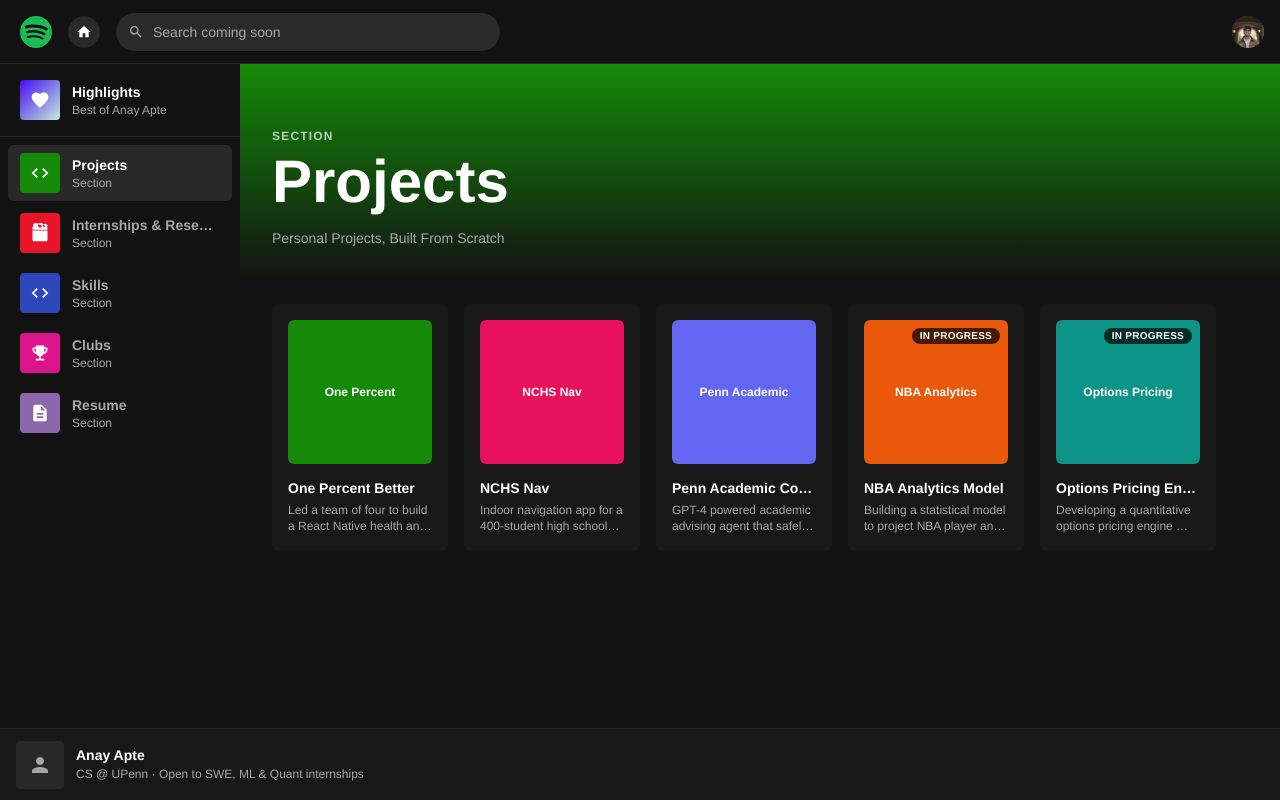
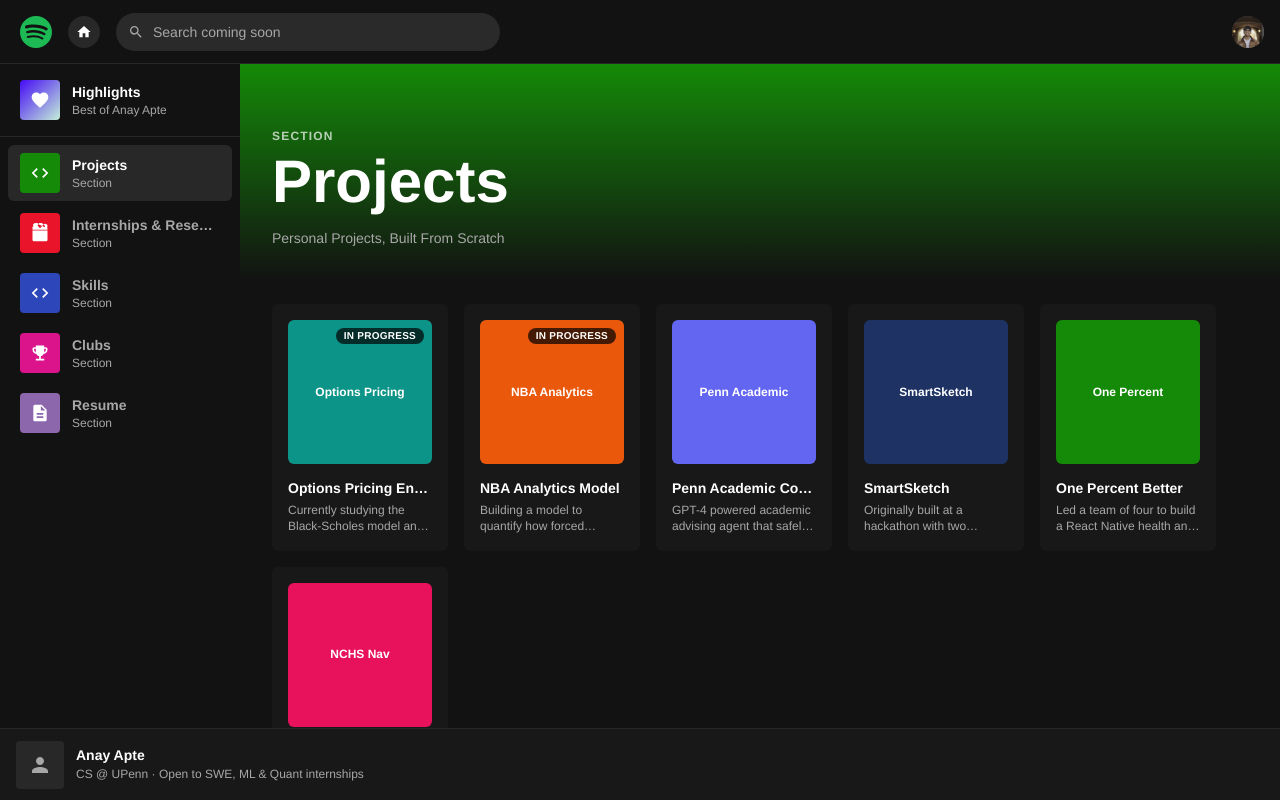
Before and after one commit to AnayApte/final_web_portfolio, a Next.js app: page /projects in a window 1280 px wide. Built offline with nearby package versions, Linux system fonts and the light colour scheme.

Commit message:
Added information for Options Engine, NBA Analytics, and SmartSketch.
Work on Stanford336 details tmrw and finish the portfolio within 2 days.

```diff
--- a/src/data/experience.ts
+++ b/src/data/experience.ts
@@ -83,6 +83,70 @@
     credentials: ['Excellence in Research Award — Argonne National Laboratory, 2024'],
   },
   {
+    id: 'options-pricing-engine',
+    category: 'project',
+    title: 'Options Pricing Engine',
+    employer: 'Personal Project',
+    dateRange: '2026–Present',
+    description: 'Currently studying the Black-Scholes model and its derivation before writing any code. Building the engine in C++ since it\'s the industry standard for performance-critical pricing systems, and a language I wanted real quant/fintech experience in. Implementing visualization in Python since it\'s a natural fit for plotting payfoff diagrams, vol surfaces, and Greeks.',
+    slides: [
+      { caption: 'PLACEHOLDER'},
+    ],
+    bullets: [],
+    accentColor: '#0D9488',
+    highlight: false,
+    inProgress: true,
+  },
+  {
+    id: 'nba-analytics-model',
+    category: 'project',
+    title: 'NBA Analytics Model',
+    employer: 'Personal Project',
+    dateRange: '2026–Present',
+    description: 'Building a model to quantify how forced substitutions (foul trouble, ejection, injury) affect team performance by player archetype, with a planned extension to recommend optimal replacement lineups against any given opponent.',
+    slides: [
+      { caption: 'The core idea is that forced substitutions aren\'t coaching decisions, so they act as natural experiments, isolating a clean causal effect rather than one by strategy. I worked with Claude to design a methodology around this, comparing performance (points per possession, shot selection, pace, defensive metrics) in the 20 possessions before and after each forced sub, classified by the departing player\'s skill archetype (floor spacer, rim runner, playmaker, switchable defender). So far I\'ve explored a single game\'s play-by-play data via swar/nba_api and hit two early finds: the PlayByPlayV2 endpoint is deprecated in favor of V3, and the API rate-limits aggressively, requiring throttled requests between calls. The ingestion pipeline, archetype classifier, and causal inference model are still to be built.'},
+    ],
+    bullets: [],
+    accentColor: '#EA580C',
+    highlight: false,
+    inProgress: true,
+  },
+  {
+    id: 'penn-academic-copilot',
+    category: 'project',
+    title: 'Penn Academic Co-Pilot',
+    employer: 'Personal Project',
+    dateRange: '2026',
+    description: 'GPT-4 powered academic advising agent that safely routes live student scheduling queries against real Penn course data.',
+    bullets: [
+      { text: 'Engineered an OpenAI GPT-4 agent with 6 custom tools, routing live student queries against real Penn course data, correctly blocking ineligible enrollments and resolving multi-constraint scheduling', tags: ['OpenAI API'], date: '2025' },
+      { text: 'Designed a 7-stage guardrail system mitigating 10+ threat vectors including prompt injection, hallucinated course recommendations, and state corruption, validated across 3 end-to-end test cases with unit-tested components', tags: ['FastAPI'], date: '2025' },
+    ],
+    accentColor: '#6366F1',
+    highlight: false,
+  },
+  {
+    id: 'smart-sketch',
+    category: 'project',
+    title: 'SmartSketch',
+    employer: 'Personal Project',
+    dateRange: '2026',
+    description: 'Originally built at a hackathon with two teammates to help students with ADHD take notes easier (directly influenced by watching a close friend struggle with traditional note-taking in our DSA class). Later selected for further development through Penn Spark, where I led a team of four developers and three designers through its revision, presenting the final product at Penn Spark Demo Day to 100+ attendees. SmartSketch converts live speech into a real-time, incrementally-updating mindmap.',
+    slides: [
+      { caption: 'When a user grants audio/video permissions on landing, a LiveKit room is created tied to that session, with Supabase Auth handling sign-up/login. Pressing record dispatches a Python agent into the room as a second participant configured audio-only, since video was captured client-side but deliberately never transmitted or stored, to conserve bandwidth and because the core product never needed a visual feed. A secondary dispatch path handles reconnects, so a session doesn\'t fail outright if a room already exists.'},
+      { caption: 'A new mindmap branch publishes on whichever condition triggers first: every 5 seconds, or once the accumulated transcript buffer exceeds 200 characters, balancing responsiveness against API overhead. The frontend renders these updates incrementally using React Flow.'}
+    ],
+    bullets: [
+      { text: 'Built a real-time audio pipeline where a Python agent joins a LiveKit room to process live speech via two concurrent Deepgram streams: incremental partial transcription and a final authoritative transcript.', tags: ['LiveKit', 'Deepgram'], date: '2026' },
+      { text: 'Designed the mindmap update logic to regenerate the full structure from scratch on each transcript chunk rather than incrementally patching it (a deliberate tradeoff prioritizing structural correctness over compute efficiency under hackathon time constraints, with similarity-based deduplication preventing redundant nodes).', tags: ['React Flow'], date: '2026' },
+      { text: 'Built dual-layer fallback handling, with automatic fallback to a lower-tier Gemini model on rate limits, and a fallback to the browser\'s native Web Speech API if LiveKit or the agent pipeline fails entirely.', tags: ['LiveKit', 'Gemini'], date: '2026' },
+      { text: 'Added transcript-grounded AI chat and persistent session history (transcripts, mindmap data, and audio recordings) via Supabase, letting users revisit and query past sessions.', tags: ['Gemini', 'Supabase'], date: '2026' },
+    ],
+    accentColor: '#1E3264',
+    highlight: false,
+  },
+  {
     id: 'one-percent-better',
     category: 'project',
     title: 'One Percent Better',
@@ -116,44 +180,6 @@
     ],
     accentColor: '#E8115B',
     highlight: false,
-  },
-  {
-    id: 'penn-academic-copilot',
-    category: 'project',
-    title: 'Penn Academic Co-Pilot',
-    employer: 'Personal Project',
-    dateRange: '2025',
-    description: 'GPT-4 powered academic advising agent that safely routes live student scheduling queries against real Penn course data.',
-    bullets: [
-      { text: 'Engineered an OpenAI GPT-4 agent with 6 custom tools, routing live student queries against real Penn course data, correctly blocking ineligible enrollments and resolving multi-constraint scheduling', tags: ['OpenAI API'], date: '2025' },
-      { text: 'Designed a 7-stage guardrail system mitigating 10+ threat vectors including prompt injection, hallucinated course recommendations, and state corruption, validated across 3 end-to-end test cases with unit-tested components', tags: ['FastAPI'], date: '2025' },
-    ],
-    accentColor: '#6366F1',
-    highlight: false,
-  },
-  {
-    id: 'nba-analytics-model',
-    category: 'project',
-    title: 'NBA Analytics Model',
-    employer: 'Personal Project',
-    dateRange: '2026–Present',
-    description: 'Building a statistical model to project NBA player and team performance — details coming soon.',
-    bullets: [],
-    accentColor: '#EA580C',
-    highlight: false,
-    inProgress: true,
-  },
-  {
-    id: 'options-pricing-engine',
-    category: 'project',
-    title: 'Options Pricing Engine',
-    employer: 'Personal Project',
-    dateRange: '2026–Present',
-    description: 'Developing a quantitative options pricing engine — details coming soon.',
-    bullets: [],
-    accentColor: '#0D9488',
-    highlight: false,
-    inProgress: true,
   },
   {
     id: 'penn-spark',
```
